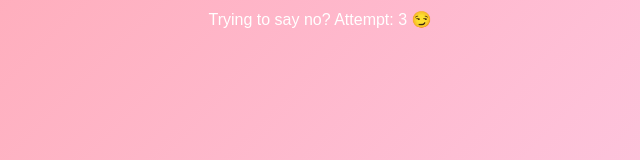
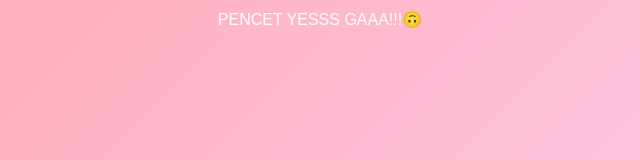
Before and after one commit to erickosantoso/valentine2026, a plain HTML site: page index.html in a window 1280 px wide. Both pictures are taken after a click on the button "NO 🙈". Shown: the part 484-644 px from the top of the page, 320-960 px from the left. Drawn offline with Linux system fonts and the light colour scheme.

Commit message:
Update index.html
ubah wording

```diff
--- a/index.html
+++ b/index.html
@@ -103,12 +103,12 @@ function moveButton(e) {
   yesScale += 0.15;
   yesBtn.style.transform = `scale(${yesScale})`;
 
-  if (noCount < 5) {
-    counter.innerHTML = `Trying to say no? Attempt: ${noCount} 😏`;
-  } else if (noCount < 8) {
-    counter.innerHTML = `Still trying? Just press YES already 🙃`;
+  if (noCount < 3) {
+    counter.innerHTML = `KOK GAMAU SIHHH? PENCET YESSS ATUHH😏`;
+  } else if (noCount < 6) {
+    counter.innerHTML = `PENCET YESSS GAAA!!!🙃`;
   } else {
-    counter.innerHTML = `Okay this is getting suspicious 🤨💘`;
+    counter.innerHTML = `AYOOO DONGGG MANIEESSS, NANGIS NIH 🤨💘`;
   }
 }
 
```
